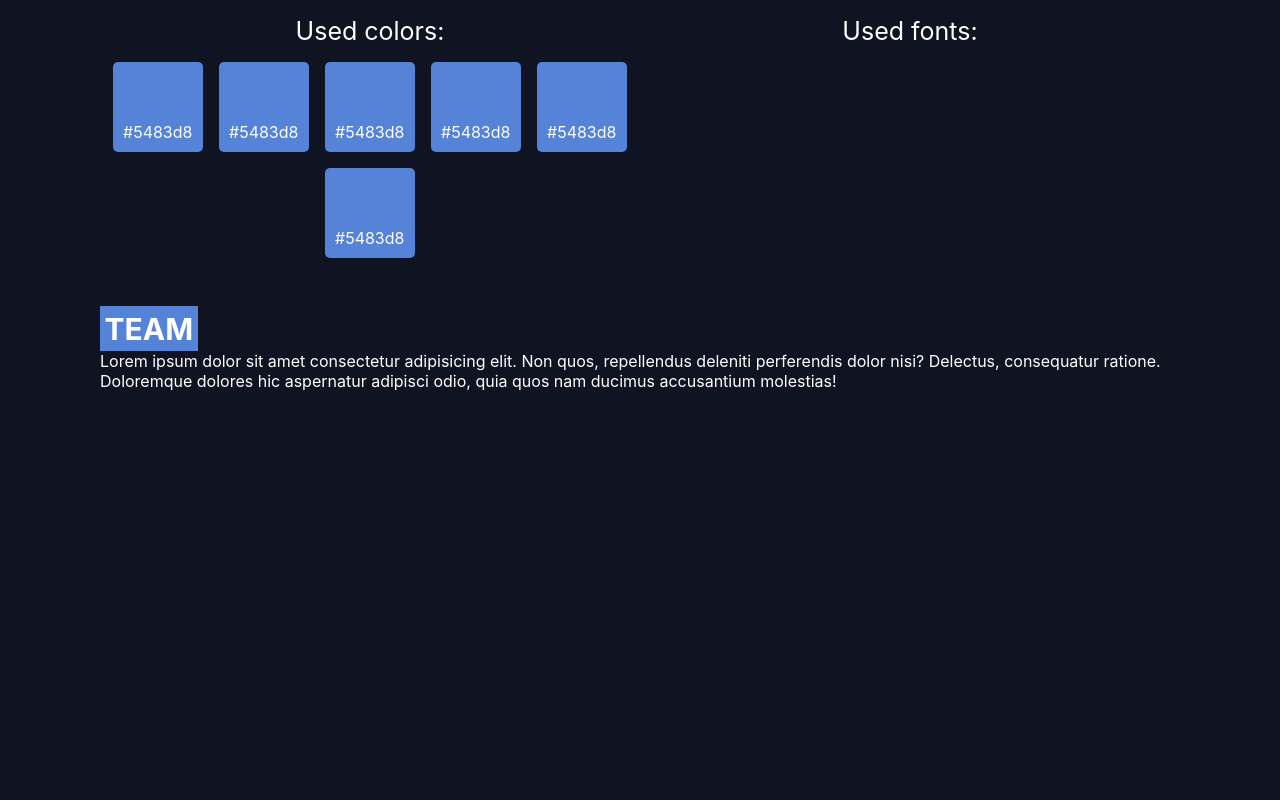
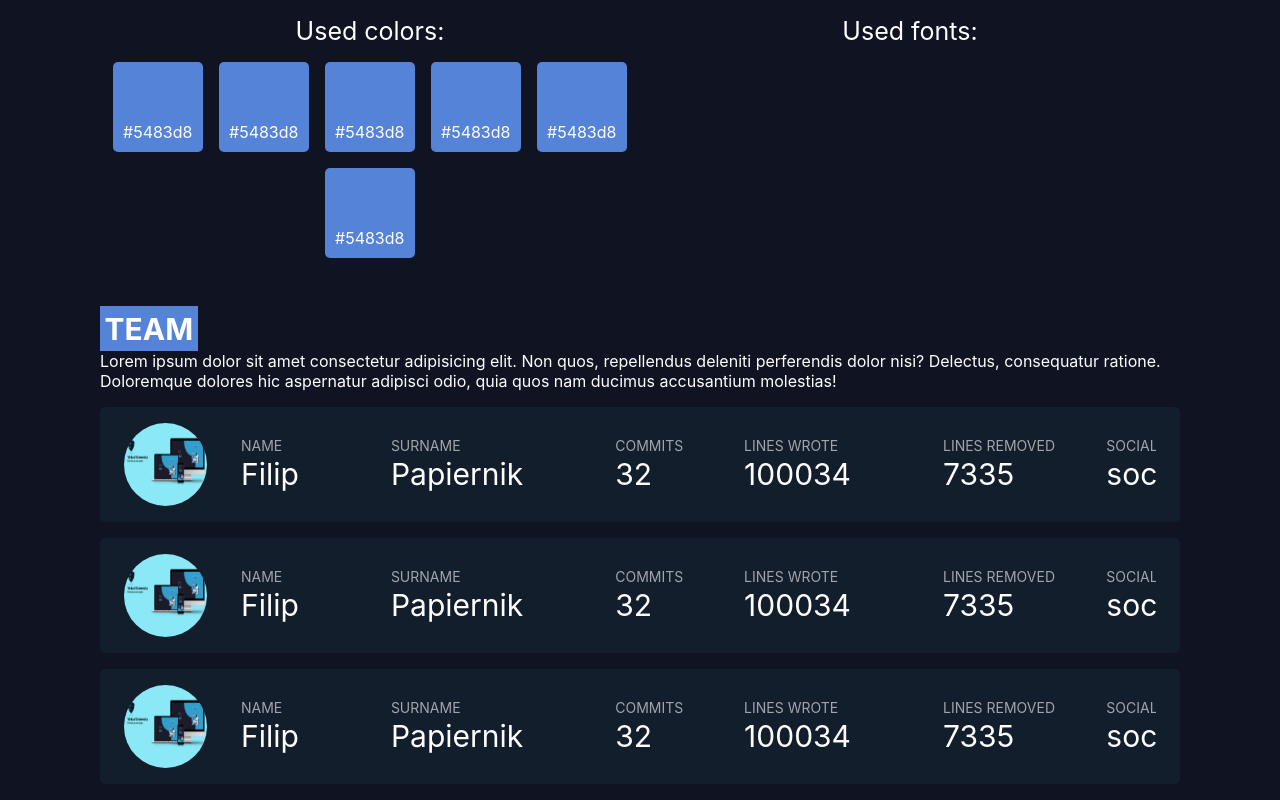
Before and after one commit to LeCarteloo/Portfolio, a React (Create React App) app in the folder client/: page /project in a window 1280 px wide. Shown: the part 477-1277 px from the top of the page. Before the commit the page ends 868 px from the top, so only its background shows below. Built offline with nearby package versions, Linux system fonts and the light colour scheme; a web font is replaced by a local one.

Commit message:
Created TeamItem which shows project team commits

```diff
--- a/client/src/components/projects/ProjectPage.jsx
+++ b/client/src/components/projects/ProjectPage.jsx
@@ -1,8 +1,9 @@
 import "../../styles/projectPage.scss";
 import { FaReact, FaSass } from "react-icons/fa";
 import { SiPostman } from "react-icons/si";
+import TeamItem from "./TeamItem";
 
-const ProjectPage = () => {
+const ProjectPage = ({ theme }) => {
   return (
     <main className="main showcase">
       <section>
@@ -56,6 +57,11 @@ const ProjectPage = () => {
           ratione. Doloremque dolores hic aspernatur adipisci odio, quia quos
           nam ducimus accusantium molestias!
         </p>
+        <div className="showcase__team">
+          <TeamItem />
+          <TeamItem />
+          <TeamItem />
+        </div>
       </section>
     </main>
   );
--- /dev/null
+++ b/client/src/components/projects/TeamItem.jsx
@@ -0,0 +1,33 @@
+import TestAvatar from "../../assets/vu-mockup.png";
+
+const TeamItem = () => {
+  return (
+    <div className="team-item">
+      <img className="team-item__avatar" src={TestAvatar} />
+      <div className="team-item__wrapper">
+        <table>
+          <tbody>
+            <tr>
+              <th>NAME</th>
+              <th>SURNAME</th>
+              <th>COMMITS</th>
+              <th>LINES WROTE</th>
+              <th>LINES REMOVED</th>
+              <th>SOCIAL</th>
+            </tr>
+            <tr>
+              <td>Filip</td>
+              <td>Papiernik</td>
+              <td>32</td>
+              <td>100034</td>
+              <td>7335</td>
+              <td>social</td>
+            </tr>
+          </tbody>
+        </table>
+      </div>
+    </div>
+  );
+};
+
+export default TeamItem;
--- a/client/src/styles/projectPage.scss
+++ b/client/src/styles/projectPage.scss
@@ -46,4 +46,68 @@
     text-align: center;
     align-items: flex-end;
   }
+  &__team {
+    width: 100%;
+  }
 }
+
+.team-item {
+  background-color: global.$secondary;
+  border-radius: global.$border-radius;
+  display: flex;
+  align-items: center;
+  padding: 1em 1.5em;
+  margin: 1em 0;
+  transition: ease-in-out 0.2s;
+
+  &:hover {
+    transform: scale(1.05);
+  }
+
+  &__avatar {
+    max-width: 83px;
+    height: 83px;
+    border-radius: 50%;
+    margin-right: 2em;
+    @media (max-width: 756px) {
+      max-width: 60px;
+      height: 60px;
+    }
+  }
+
+  table {
+    width: 100%;
+    color: global.$font-color;
+    th {
+      text-align: left;
+      font-size: global.$fs-sm;
+      opacity: 0.6;
+      font-weight: 400;
+      // min-width: 140px;
+    }
+    td {
+      font-size: global.$fs-h2;
+      padding-right: 3em;
+    }
+  }
+
+  &__wrapper {
+    width: 100%;
+    overflow-x: auto;
+    &::-webkit-scrollbar {
+      border-radius: 10px;
+      height: 7px;
+      background-color: rgba($color: global.$primary, $alpha: 0.8);
+    }
+    &::-webkit-scrollbar-button {
+      height: 0;
+      width: 0;
+      background-color: transparent;
+    }
+
+    &::-webkit-scrollbar-thumb {
+      background-color: global.$font-color;
+      border-radius: 10px;
+    }
+  }
+}
```
